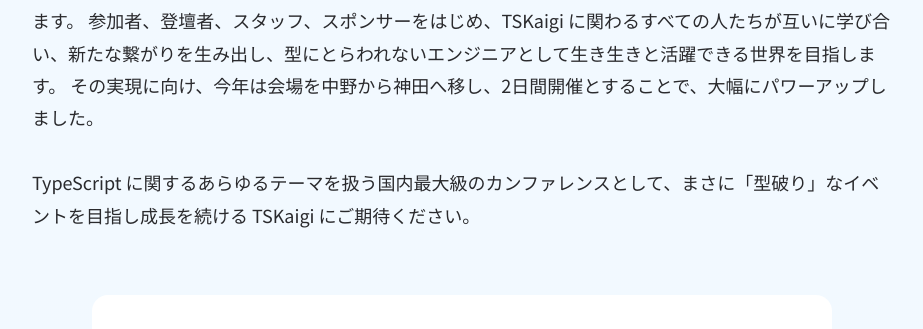
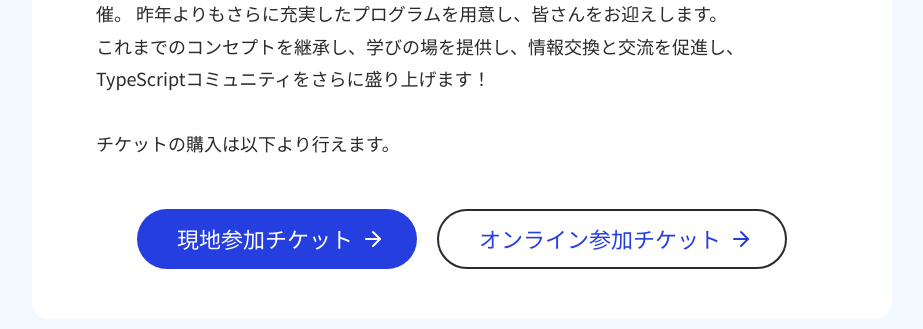
Before and after one commit to tskaigi/tskaigi2025-web-site, a Next.js app: page / in a window 1280 px wide. Shown: the part 949-1278 px from the top of the page, without its empty margins (178-1101 px from the left). Built offline with nearby package versions, Linux system fonts and the light colour scheme.

Commit message:
feat: チケット購入セクションをトップページに反映

```diff
--- a/src/app/page.tsx
+++ b/src/app/page.tsx
@@ -1,3 +1,4 @@
+import { BuyTicketSection } from "@/components/BuyTicketSection";
 import { CoreStaffSection } from "@/components/CoreStaffSection";
 import Footer from "@/components/Footer";
 import { Header } from "@/components/Header";
@@ -13,7 +14,8 @@ export default function Home() {
       <Header />
       <main className="pt-8 overflow-x-hidden">
         <HeroSectionWithMotion />
-        <MissionSection isFirstSection={true} />
+        <BuyTicketSection />
+        <MissionSection isFirstSection={false} />
         <SponsorsBoardSection />
         <JudgesSection />
         <CoreStaffSection />
```
